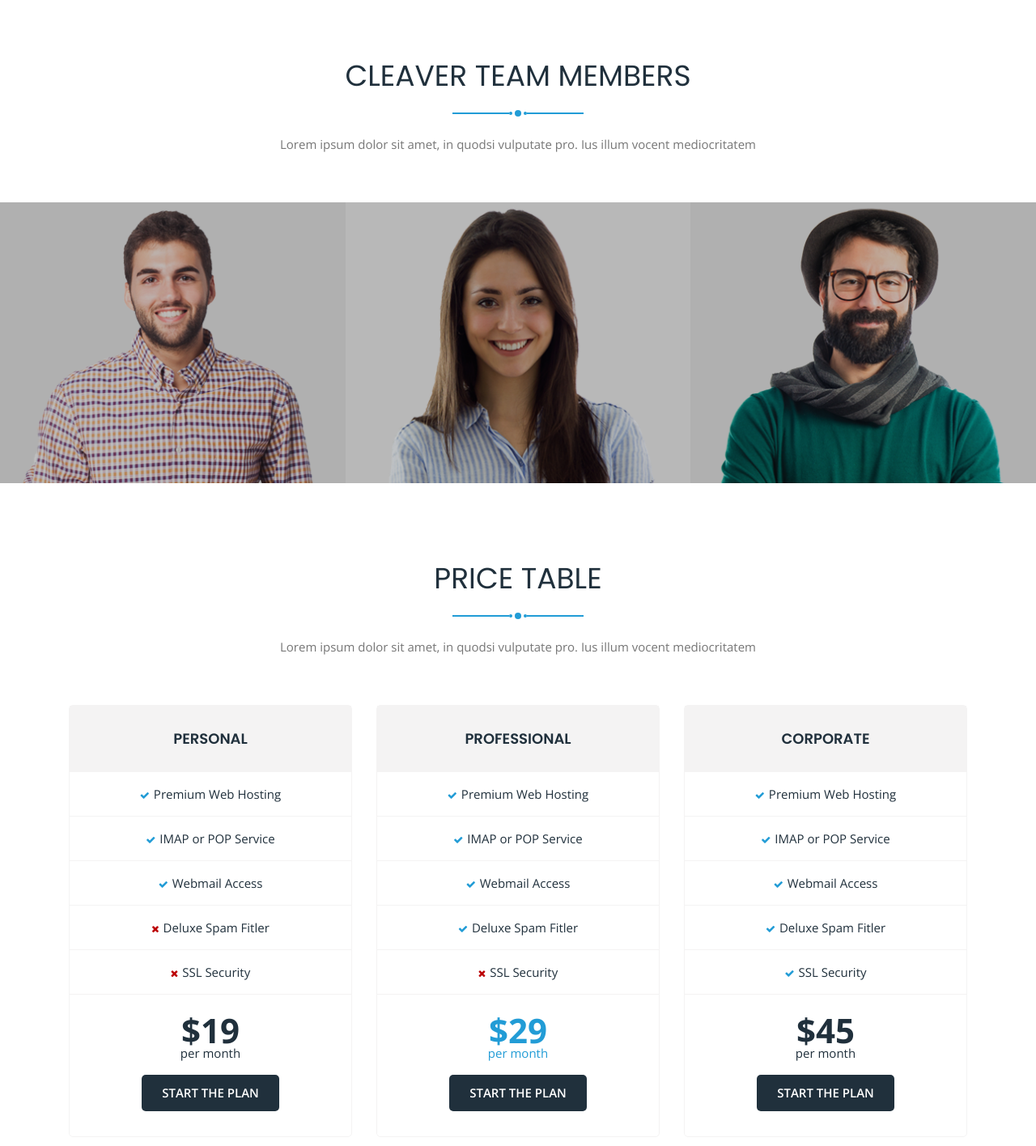
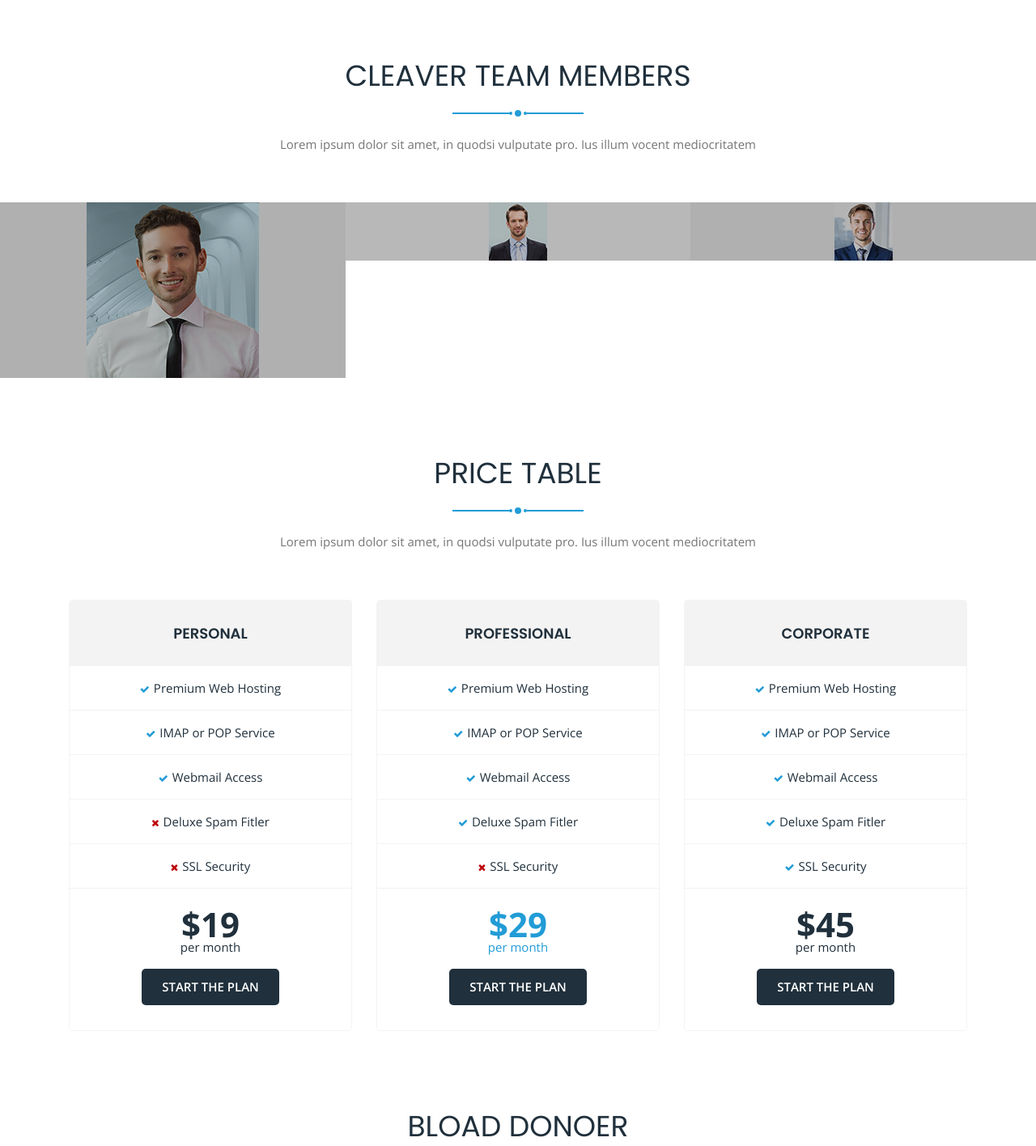
Before and after one commit to mbrsagor/aris, a Django app: page / in a window 1280 px wide. Shown: the part 3715-5131 px from the top of the page at 81% size. Run offline with Django 3.2, Linux system fonts and the light colour scheme; data comes from the database, SQL or seed files in the repository; both versions use the stored data as it was after the commit; some libraries are stand-ins or nearby versions.

Commit message:
member added updated done

```diff
--- a/aris/aris_app/admin.py
+++ b/aris/aris_app/admin.py
@@ -1,5 +1,5 @@
 from django.contrib import admin
-from .models import Members, Profile, Category, Product, BloodType, BloodDonor, AboutUs, Service, Portfolio
+from .models import Members, Profile, Category, Product, BloodType, BloodDonor, AboutUs, Service, Portfolio, Team
 
 # Register your models here.
 admin.site.register(Members)
@@ -11,3 +11,4 @@
 admin.site.register(AboutUs)
 admin.site.register(Service)
 admin.site.register(Portfolio)
+admin.site.register(Team)
--- a/aris/aris_app/forms.py
+++ b/aris/aris_app/forms.py
@@ -87,3 +87,16 @@
             'portfolio_class' : TextInput(attrs = {'class' : 'brd-rd30'}),
             'portfolio_data_filter' : TextInput(attrs = {'class' : 'brd-rd30'}),
         }
+
+
+
+
+# Team Member section form
+class TeamMember_Form(forms.ModelForm):
+    class Meta:
+        model = Team
+        fields = '__all__'
+        widgets = {
+            'name' : TextInput(attrs = {'class' : 'brd-rd30'}),
+            'designation' : TextInput(attrs = {'class' : 'brd-rd30'}),
+        }
--- a/aris/aris_app/models.py
+++ b/aris/aris_app/models.py
@@ -127,3 +127,15 @@
 
     def __str__(self):
         return self.portfolio_title
+
+
+# TEAM page section
+class Team(models.Model):
+    name = models.CharField(max_length = 30)
+    designation = models.CharField(max_length = 40)
+    profile_pic = models.ImageField(upload_to = 'team')
+    create_at = models.DateTimeField( auto_now = True)
+    update_at = models.DateTimeField(auto_now_add = True)
+
+    def __str__(self):
+        return self.name
--- a/aris/aris_app/urls.py
+++ b/aris/aris_app/urls.py
@@ -28,6 +28,9 @@
     path('all-portfolio/', allportfolio_views, name = 'allportfolio_views'),
     path('dashboard/update-portfolio/<int:id>/', updatePportoflio, name = 'updatePportoflio'),
     path('dashboard/delete-portfolio/<int:id>/', deletePortfolio, name = 'deletePortfolio'),
+    path('add-member/', teamMember_views, name = 'teamMember_views'),
+    path('all-member/', listOfAllMemeber_views, name = 'listOfAllMemeber_views'),
+    path('dashboard/update-memeber/<int:id>/', updateTeamMember, name = 'updateTeamMember'),
 
 ]
 
--- a/aris/aris_app/views.py
+++ b/aris/aris_app/views.py
@@ -19,6 +19,9 @@
     # Portfolio
     portfolio_obj = Portfolio.objects.all()
 
+    # Team Member
+    all_member_obj = Team.objects.all()
+
     # blood donoet forms
     forms = BloodDonor_Form()
     if request.method == 'POST':
@@ -30,7 +33,8 @@
         'forms' : forms,
         'aboutus_obj' : aboutus_obj,
         'service_sec_obj' : service_sec_obj,
-        'portfolio_obj' : portfolio_obj
+        'portfolio_obj' : portfolio_obj,
+        'all_member_obj' : all_member_obj,
     }
     template_name = 'front-end/index.html'
     return render(request, template_name, context)
@@ -353,3 +357,59 @@
     delete_portfolio.delete()
     messages.add_message(request, messages.INFO, "Porftolio Delted Successfully")
     return redirect(allportfolio_views)
+
+
+
+# Team Member section
+def teamMember_views(request):
+
+    form = TeamMember_Form()
+    if request.method == 'POST':
+        form = TeamMember_Form(request.POST or None, request.FILES)
+        if form.is_valid():
+            instance = form.save(commit = False)
+            instance.save()
+            messages.add_message(request, messages.INFO, "Team member added Successfully")
+            return redirect(teamMember_views)
+        else:
+            messages.add_message(request, messages.INFO, "Team memeber added failed")
+    context = {
+        'form' : form
+    }
+    template_name = 'admin/add-temmeber.html'
+    return render(request, template_name, context)
+
+
+
+# all Memeber list
+def listOfAllMemeber_views(request):
+
+    all_member_obj = Team.objects.all()
+    context = {
+        'all_member_obj' : all_member_obj
+    }
+    template_name = 'admin/allmember.html'
+    return render(request, template_name, context)
+
+
+
+# update Team Member views
+def updateTeamMember(request, id):
+
+    update_member = get_object_or_404(Team, id = id)
+    if request.method == 'POST':
+        form = TeamMember_Form(request.POST or None, request.FILES, instance = update_member)
+        if form.is_valid():
+            form.save()
+            messages.add_message(request, messages.INFO, "Team member updated Successfully")
+            return redirect(listOfAllMemeber_views)
+        else:
+            messages.add_message(request, messages.INFO, "Team member updated failed")
+    else:
+        form = TeamMember_Form(instance = update_member)
+    context = {
+        'form' : form,
+        'update_member' : update_member
+    }
+    template_name = 'admin/add-temmeber.html'
+    return render(request, template_name, context)
--- a/aris/templates/app/base_admin.html
+++ b/aris/templates/app/base_admin.html
@@ -416,7 +416,10 @@
                             <a href="" title="">Portfolio</a>
                         </li>
                         <li>
-                            <a href="" title="">Team</a>
+                            <a href="{% url 'teamMember_views' %}" title="Team">Add team member</a>
+                        </li>
+                        <li>
+                            <a href="{% url 'listOfAllMemeber_views' %}" title="All Member">All Member</a>
                         </li>
                         <li>
                             <a href="" title="">Price</a>
--- a/aris/templates/front-end/index.html
+++ b/aris/templates/front-end/index.html
@@ -292,105 +292,23 @@
       </div>
     </div>
     <div class="member-carousel owl-carousel ex">
+      {% if all_member_obj %}
+      {% for member in all_member_obj %}
       <div class="member">
         <div class="member-overlay"></div>
         <div class="member-gradient"></div>
         <div class="member-img">
-          <img src="{% static 'assets/img/member-01.png' %}" alt="">
+          <img src="/media/{{member.profile_pic}}" alt="">
         </div><!-- .member-img -->
         <div class="member-hover">
           <div class="member-meta">
-            <h3>Dylan Rings</h3>
-            <p>Founder</p>
-          </div>
-          <div class="member-social-btn">
-            <a href="#"><i class="fa fa-facebook-square"></i></a>
-            <a href="#"><i class="fa fa-google-plus-square"></i></a>
-            <a href="#"><i class="fa fa-twitter-square"></i></a>
-            <a href="#"><i class="fa fa-linkedin-square"></i></a>
-            <a href="#"><i class="fa fa-skype"></i></a>
+            <h3>{{member.name}}</h3>
+            <p>{{member.designation}}</p>
           </div>
         </div>
       </div><!-- .member -->
-      <div class="member">
-        <div class="member-overlay"></div>
-        <div class="member-gradient"></div>
-        <div class="member-img">
-          <img src="{% static 'assets/img/member-02.png' %}" alt="">
-        </div><!-- .member-img -->
-        <div class="member-hover">
-          <div class="member-meta">
-            <h3>Lili Smith</h3>
-            <p>Co-Founder</p>
-          </div>
-          <div class="member-social-btn">
-            <a href="#"><i class="fa fa-facebook-square"></i></a>
-            <a href="#"><i class="fa fa-google-plus-square"></i></a>
-            <a href="#"><i class="fa fa-twitter-square"></i></a>
-            <a href="#"><i class="fa fa-linkedin-square"></i></a>
-            <a href="#"><i class="fa fa-skype"></i></a>
-          </div>
-        </div>
-      </div><!-- .member -->
-      <div class="member">
-        <div class="member-overlay"></div>
-        <div class="member-gradient"></div>
-        <div class="member-img">
-          <img src="{% static 'assets/img/member-03.png' %}" alt="">
-        </div><!-- .member-img -->
-        <div class="member-hover">
-          <div class="member-meta">
-            <h3>David Newman</h3>
-            <p>FrontEnd</p>
-          </div>
-          <div class="member-social-btn">
-            <a href="#"><i class="fa fa-facebook-square"></i></a>
-            <a href="#"><i class="fa fa-google-plus-square"></i></a>
-            <a href="#"><i class="fa fa-twitter-square"></i></a>
-            <a href="#"><i class="fa fa-linkedin-square"></i></a>
-            <a href="#"><i class="fa fa-skype"></i></a>
-          </div>
-        </div>
-      </div><!-- .member -->
-      <div class="member">
-        <div class="member-overlay"></div>
-        <div class="member-gradient"></div>
-        <div class="member-img">
-          <img src="{% static 'assets/img/member-04.png' %}" alt="">
-        </div><!-- .member-img -->
-        <div class="member-hover">
-          <div class="member-meta">
-            <h3>Jasifa Dona</h3>
-            <p>Web Devloper</p>
-          </div>
-          <div class="member-social-btn">
-            <a href="#"><i class="fa fa-facebook-square"></i></a>
-            <a href="#"><i class="fa fa-google-plus-square"></i></a>
-            <a href="#"><i class="fa fa-twitter-square"></i></a>
-            <a href="#"><i class="fa fa-linkedin-square"></i></a>
-            <a href="#"><i class="fa fa-skype"></i></a>
-          </div>
-        </div>
-      </div><!-- .member -->
-      <div class="member">
-        <div class="member-overlay"></div>
-        <div class="member-gradient"></div>
-        <div class="member-img">
-          <img src="{% static 'assets/img/member-05.png' %}" alt="">
-        </div><!-- .member-img -->
-        <div class="member-hover">
-          <div class="member-meta">
-            <h3>Krosho Ya</h3>
-            <p>SEO</p>
-          </div>
-          <div class="member-social-btn">
-            <a href="#"><i class="fa fa-facebook-square"></i></a>
-            <a href="#"><i class="fa fa-google-plus-square"></i></a>
-            <a href="#"><i class="fa fa-twitter-square"></i></a>
-            <a href="#"><i class="fa fa-linkedin-square"></i></a>
-            <a href="#"><i class="fa fa-skype"></i></a>
-          </div>
-        </div>
+      {% endfor %}
+      {% endif %}
       </div><!-- .member -->
     </div>
   </section>
```
Also changed, not shown: aris/templates/admin/add-temmeber.html (added, +53 -0 lines), aris/templates/admin/allmember.html (added, +42 -0 lines), aris/aris_app/migrations/0015_team.py (added), aris/db.sqlite3, aris/media/team/client-2.jpg (added), aris/media/team/client-3.jpg (added), aris/media/team/client-img-03.jpg (added).
